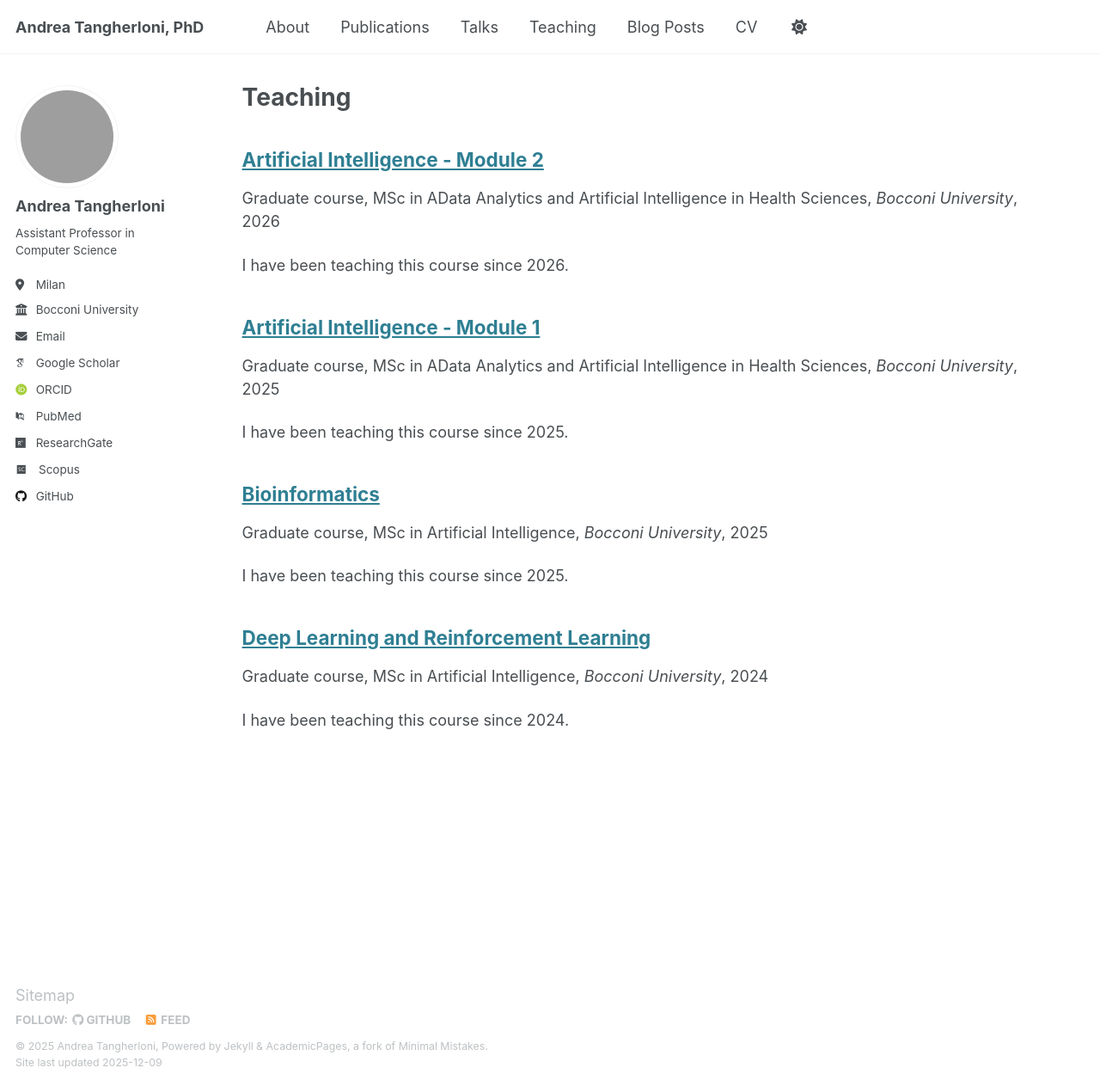
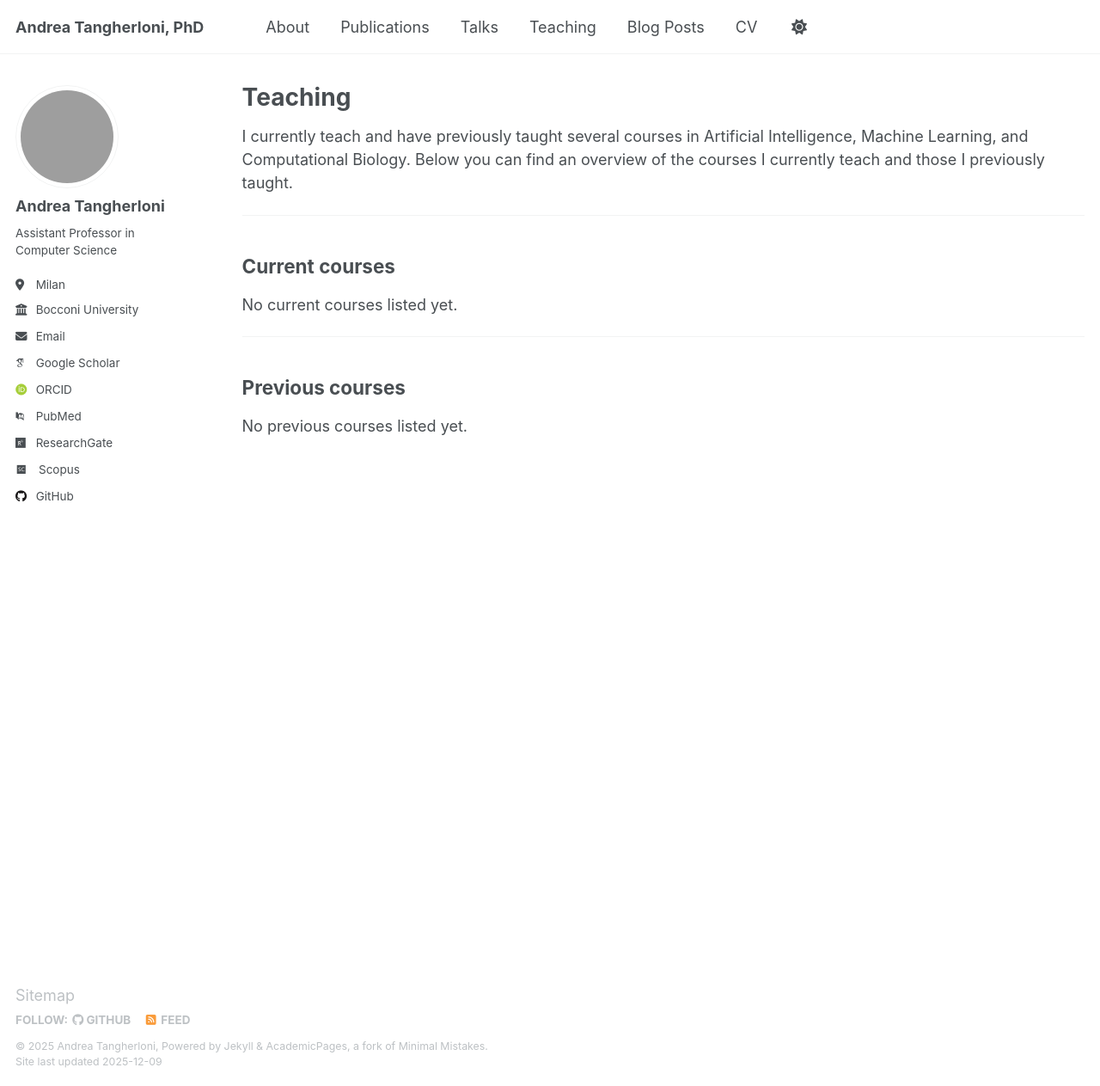
Before and after one commit to andreatangherloni/andreatangherloni.github.io, a Jekyll site: the page built from _pages/teaching.html, in a window 1280 px wide and 1263 px high. Shown: the whole window at 86% size. Built offline with Jekyll 4.4.1, drawn with Linux system fonts in a browser that asks for light colours; some web fonts are replaced.

Commit message:
updating the courses

```diff
--- a/_pages/publications.html
+++ b/_pages/publications.html
@@ -6,7 +6,7 @@ author_profile: true
 ---
 
 {% if site.author.googlescholar %}
-  <div class="wordwrap">You can also find my articles on <a href="{{site.author.googlescholar}}">my Google Scholar profile</a>.</div>
+  <div class="wordwrap">You can also find my articles on my <a href="{{site.author.googlescholar}}">Google Scholar</a>profile.</div>
 {% endif %}
 
 {% include base_path %}
--- a/_pages/teaching.html
+++ b/_pages/teaching.html
@@ -7,6 +7,40 @@ author_profile: true
 
 {% include base_path %}
 
-{% for post in site.teaching reversed %}
+<p>
+I currently teach and have previously taught several courses in Artificial Intelligence, Machine Learning, and Computational Biology.
+Below you can find an overview of the courses I currently teach and those I previously taught.
+</p>
+
+<hr>
+
+<h2>Current courses</h2>
+{% if current_courses.size > 0 %}
+  {% for post in current_courses %}
+    {% include archive-single.html %}
+  {% endfor %}
+{% else %}
+  <p>No current courses listed yet.</p>
+{% endif %}
+
+<hr>
+
+
+<h2>Previous courses</h2>
+
+{% assign previous_courses = site.teaching
+   | where_exp: "post", "post.current != true"
+   | sort: "date"
+   | reverse %}
+
+{% if previous_courses.size > 0 %}
+  {% for post in previous_courses %}
+    {% include archive-single.html %}
+  {% endfor %}
+{% else %}
+  <p>No previous courses listed yet.</p>
+{% endif %}
+
+<!-- {% for post in site.teaching reversed %}
   {% include archive-single.html %}
-{% endfor %}
+{% endfor %} -->
```
Also changed, not shown: _teaching/ArtificialIntelligenceModule1.md (+1 -0 lines), _teaching/ArtificialIntelligenceModule2.md (+1 -0 lines), _teaching/Bioinformatics.md (+1 -0 lines), _teaching/DeepLearning-ReinforcementLearning.md (+1 -0 lines).
